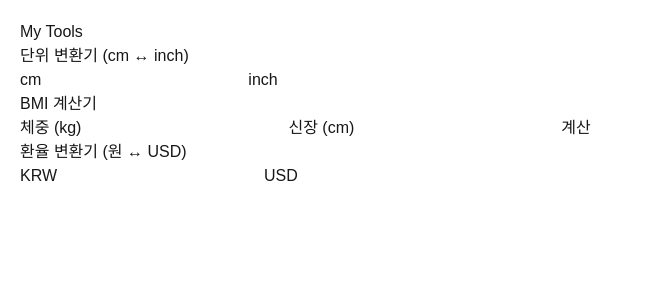
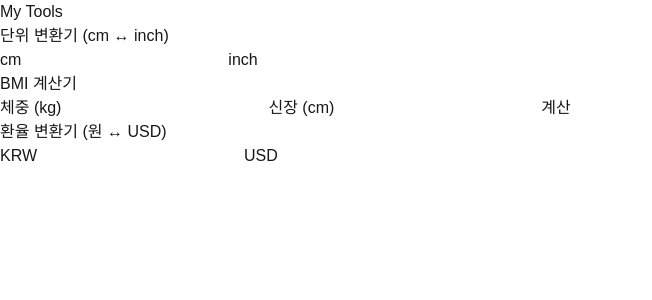
Before and after one commit to choibi-wan/mytools-site, a Next.js app: page / in a window 1280 px wide. Shown: the top 300 px of the page, without its empty margins (0-652 px from the left). Built offline with nearby package versions, Linux system fonts and the light colour scheme.

Commit message:
Add Funcions second

```diff
--- a/src/app/page.js
+++ b/src/app/page.js
@@ -4,7 +4,7 @@ import CurrencyConverter from "../components/CurrencyConverter";
 
 export default function Home() {
   return (
-    <main style={{ padding: "20px" }}>
+    <main>
       <h1>My Tools</h1>
       <UnitConverter />
       <BMICalculator />
```
